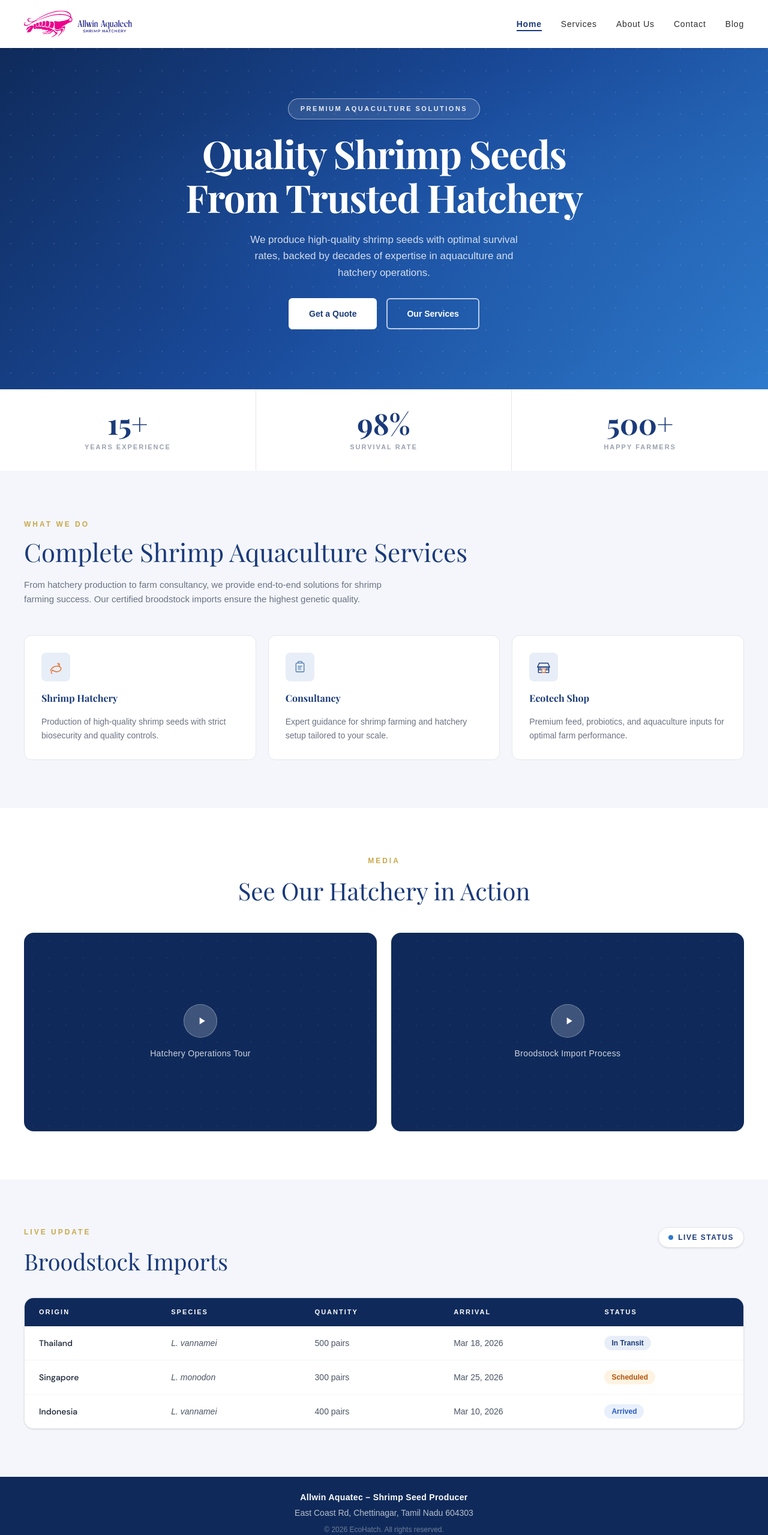
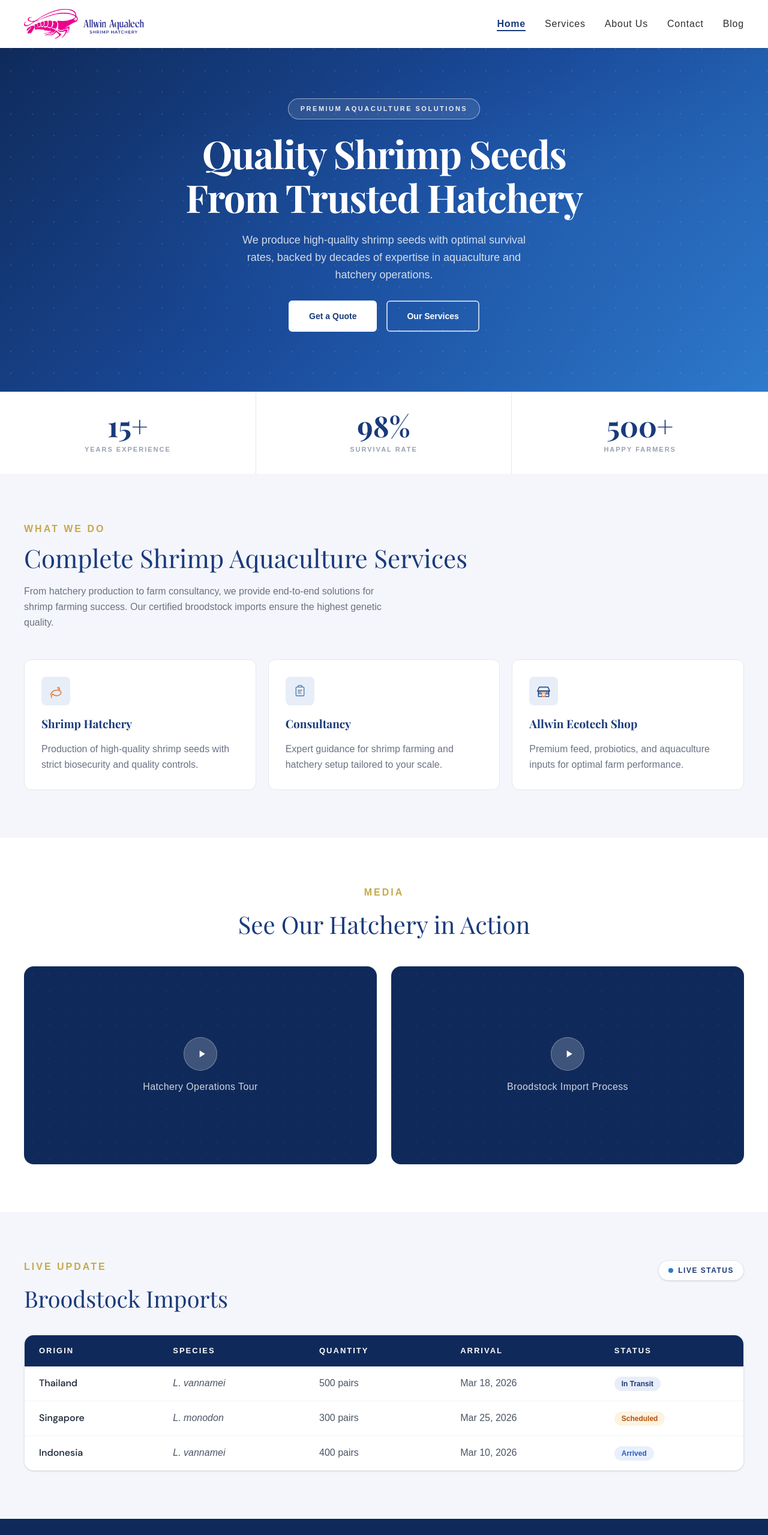
Before and after one commit to Aneesh-aj/echo_hatch, a Next.js app: page /home in a window 1280 px wide. Shown: the top 2559 px of the page at 60% size. Built offline with nearby package versions, Linux system fonts and the light colour scheme; a web font is replaced by a local one.

Commit message:
changes added

```diff
--- a/src/app/globals.css
+++ b/src/app/globals.css
@@ -86,3 +86,8 @@ font-family: var(--font-playfair);
 h1, h2, h3, h4 {
 font-family: var(--font-playfair);
 }
+
+
+p{
+    font-size: 1rem
+}
--- a/src/components/footer/Footer.tsx
+++ b/src/components/footer/Footer.tsx
@@ -4,17 +4,17 @@ export default function Footer() {
       <div className="flex flex-col items-center gap-1.5 text-center">
 
         {/* Brand */}
-        <p className="text-white text-sm font-semibold tracking-wide font-lato">
+        <p className="text-white text-md font-semibold tracking-wide font-lato">
           Allwin Aquatec – Shrimp Seed Producer
         </p>
 
         {/* Contact */}
-        <p className="text-white/70 text-sm font-lato">
+        <p className="text-white/70 text-md font-lato">
          East Coast Rd, Chettinagar, Tamil Nadu 604303
         </p>
 
         {/* Copyright */}
-        <p className="text-white/40 text-xs mt-1 font-lato">
+        <p className="text-white/40 text-sm mt-1 font-lato">
           © {new Date().getFullYear()} EcoHatch. All rights reserved.
         </p>
 
--- a/src/components/home/HeroSection.tsx
+++ b/src/components/home/HeroSection.tsx
@@ -49,7 +49,7 @@ export default function HeroSection() {
         {/* Subtitle */}
         <p
           className="text-white/80 leading-relaxed max-w-[480px] m-0 font-lato font-light"
-          style={{ fontSize: "clamp(14px, 1.8vw, 17px)" }}
+          style={{ fontSize: "clamp(14px, 1.8vw, 18px)" }}
         >
           We produce high-quality shrimp seeds with optimal survival rates,
           backed by decades of expertise in aquaculture and hatchery operations.
@@ -59,13 +59,13 @@ export default function HeroSection() {
         <div className="flex flex-wrap justify-center gap-4 mt-2">
           <Link
             href="/contact"
-            className="px-8 py-3.5 text-sm font-bold font-lato bg-white text-[#1a3a7a] rounded-md border-2 border-white hover:bg-[#f0f4ff] transition-all duration-200 hover:-translate-y-0.5 hover:shadow-lg"
+            className="px-8 py-3.5 text-sm md:text-sm font-bold font-lato bg-white text-[#1a3a7a] rounded-md border-2 border-white hover:bg-[#f0f4ff] transition-all duration-200 hover:-translate-y-0.5 hover:shadow-lg"
           >
             Get a Quote
           </Link>
           <Link
             href="/services"
-            className="px-8 py-3.5 text-sm font-bold font-lato bg-transparent text-white rounded-md border-2 border-white/70 hover:bg-white/10 hover:border-white transition-all duration-200 hover:-translate-y-0.5"
+            className="px-8 py-3.5 text-sm md:text-sm font-bold font-lato bg-transparent text-white rounded-md border-2 border-white/70 hover:bg-white/10 hover:border-white transition-all duration-200 hover:-translate-y-0.5"
           >
             Our Services
           </Link>
--- a/src/components/home/MediaSection.tsx
+++ b/src/components/home/MediaSection.tsx
@@ -80,7 +80,7 @@ export default function MediaSection() {
           {/* Header row */}
           <div className="flex items-start justify-between mb-8 flex-wrap gap-4">
             <div>
-              <p className="text-[#c8a84b] text-xs font-bold tracking-[3px] uppercase font-lato mb-3">
+              <p className="text-[#c8a84b] text-sm font-bold tracking-[3px] uppercase font-lato mb-3">
                 Live Update
               </p>
               <h2
@@ -100,13 +100,13 @@ export default function MediaSection() {
 
           {/* Table */}
           <div className="rounded-2xl overflow-hidden border border-gray-200 shadow-sm">
-            <table className="w-full text-sm font-lato">
+            <table className="w-full text-md font-lato">
               <thead>
                 <tr className="bg-[#0f2a5a] text-white">
                   {["Origin", "Species", "Quantity", "Arrival", "Status"].map((h) => (
                     <th
                       key={h}
-                      className="text-left text-[11px] font-bold tracking-[2px] uppercase px-6 py-4"
+                      className="text-left text-[13px] font-bold tracking-[2px] uppercase px-6 py-4"
                     >
                       {h}
                     </th>
--- a/src/components/home/ServicesSection.tsx
+++ b/src/components/home/ServicesSection.tsx
@@ -37,7 +37,7 @@ const services = [
         <rect x="24" y="21" width="4" height="4" rx="0.5" stroke="#1a3a7a" strokeWidth="1.5"/>
       </svg>
     ),
-    title: "Ecotech Shop",
+    title: "Allwin Ecotech Shop",
     description: "Premium feed, probiotics, and aquaculture inputs for optimal farm performance.",
   },
 ];
@@ -58,7 +58,7 @@ export default function ServicesSection() {
           >
             Complete Shrimp Aquaculture Services
           </h2>
-          <p className="text-gray-500 font-lato text-[15px] leading-relaxed max-w-[620px]">
+          <p className="text-gray-500 font-lato text-[18px] leading-relaxed max-w-[620px]">
             From hatchery production to farm consultancy, we provide end-to-end
             solutions for shrimp farming success. Our certified broodstock imports
             ensure the highest genetic quality.
@@ -78,12 +78,12 @@ export default function ServicesSection() {
               </div>
 
               {/* Title */}
-              <h3 className="text-[#1a3a7a] text-base font-bold font-lato">
+              <h3 className="text-[#1a3a7a] text-[19px] font-bold font-lato">
                 {title}
               </h3>
 
               {/* Description */}
-              <p className="text-gray-500 text-sm font-lato leading-relaxed">
+              <p className="text-gray-500 text-[16px] font-lato leading-relaxed">
                 {description}
               </p>
             </div>
--- a/src/components/nav/NavBar.tsx
+++ b/src/components/nav/NavBar.tsx
@@ -23,7 +23,7 @@ export default function NavBar() {
 
         {/* ── Brand ── */}
         <Link href="/home" className="flex flex-col leading-tight">
-           <Image src="/logo/aquatech.png" alt="EcoHatch Logo" width={180} height={180}/>
+           <Image src="/logo/aquatech.png" alt="EcoHatch Logo" width={200} height={200}/>
         </Link>
 
         {/* ── Desktop Links ── */}
@@ -34,7 +34,7 @@ export default function NavBar() {
               <li key={label}>
                 <Link
                   href={href}
-                  className={`text-sm font-lato tracking-[0.8px] transition-colors duration-200 pb-0.5 ${
+                  className={`text-md font-lato tracking-[0.8px] transition-colors duration-200 pb-0.5 ${
                     isActive
                       ? "text-[#1a3a7a] font-bold border-b-2 border-[#1a3a7a]"
                       : "text-[#2d2d2d] font-normal hover:text-[#1a3a7a]"
```
